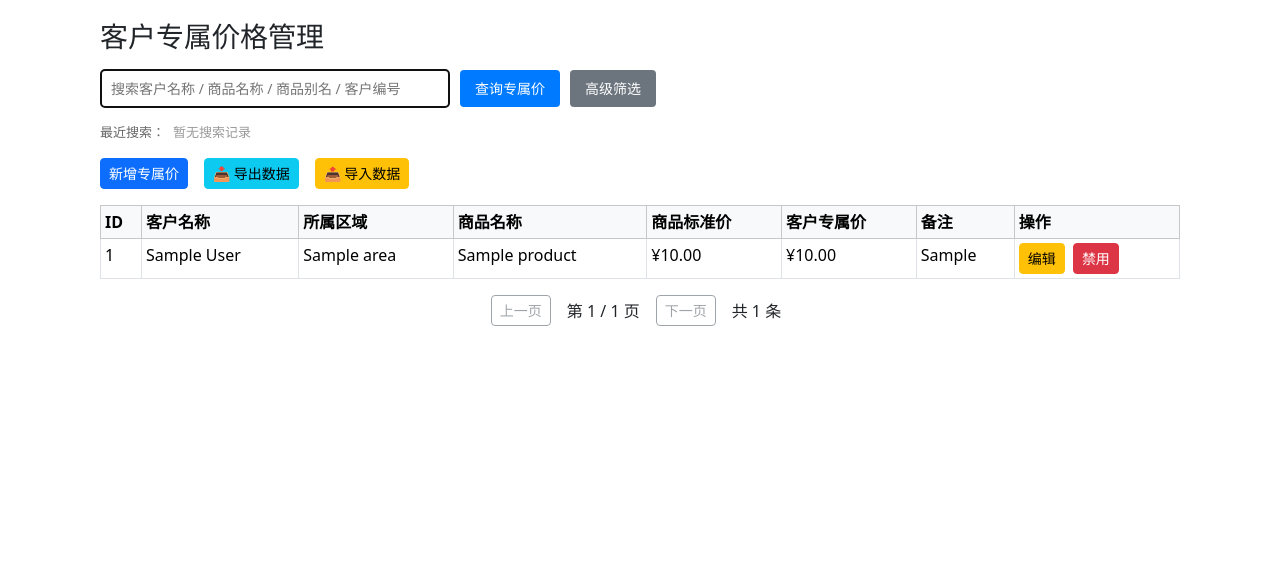
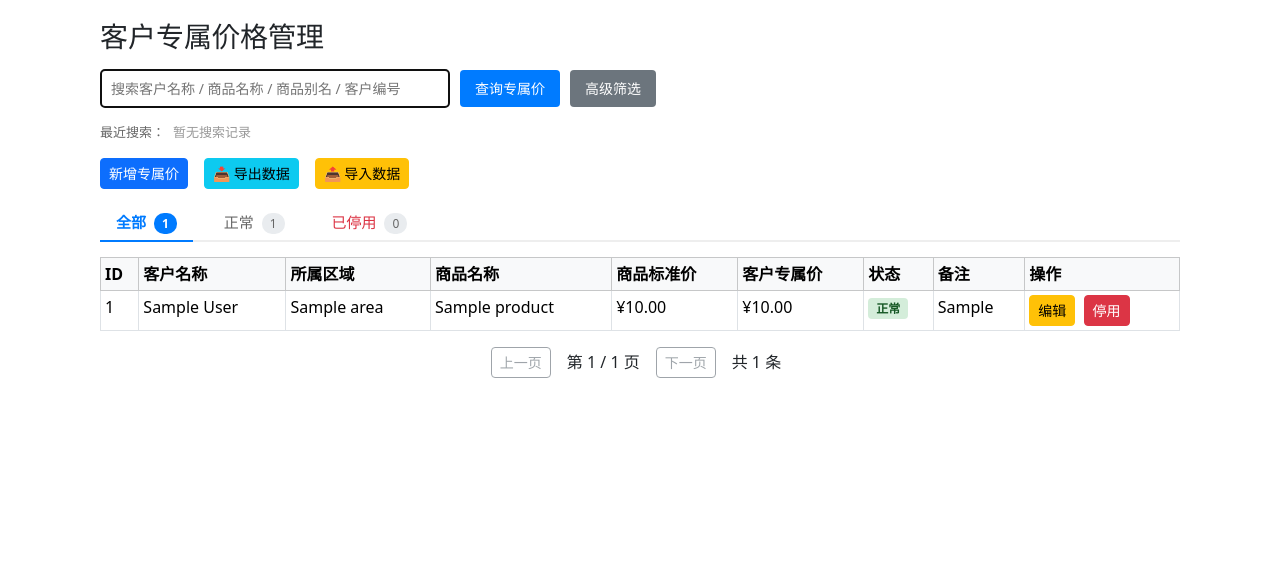
Before and after one commit to tanzhenjie-2025/EasyStock, a Django app: page /customer-manage/price/page/ in a window 1280 px wide. Shown: the part 56-622 px from the top of the page. Run offline with Django 5.2, Linux system fonts and the light colour scheme; a user stored in the database is signed in; tables that the repository leaves empty hold one stand-in row (values such as "Sample post"); some libraries are stand-ins or nearby versions.

Commit message:
客户模块-专属价是否禁用状态筛选

```diff
--- a/customer_manage/urls.py
+++ b/customer_manage/urls.py
@@ -42,4 +42,5 @@ path('api/customer/export/', views.customer_export, name='customer_export'),
 # 新增：客户专属价格导入导出
     path('api/price/export/', views.customer_price_export, name='customer_price_export'),
     path('api/price/import/', views.customer_price_import, name='customer_price_import'),
+path('price/enable/<int:pk>/', views.customer_price_enable, name='customer_price_enable'),
 ]
--- a/customer_manage/views.py
+++ b/customer_manage/views.py
@@ -545,30 +545,40 @@ def customer_page(request):
     return render(request, 'customer_manage/customer.html')
 
 # ========== 客户专属价格列表（手动缓存） ==========
+# ========== 客户专属价格列表（手动缓存，支持状态筛选） ==========
 @login_required
 @permission_required('customer_price_view')
 def customer_price_list(request):
-    """获取客户专属价格列表 - 手动缓存版"""
+    """获取客户专属价格列表 - 手动缓存版 + 状态筛选"""
     try:
         keyword = request.GET.get('keyword', '').strip()
         min_price = request.GET.get('min_price', '').strip()
         max_price = request.GET.get('max_price', '').strip()
         area_id = request.GET.get('area_id', '').strip()
+        status = request.GET.get('status', 'all')  # 新增：状态参数 all/active/disabled
         page = request.GET.get('page', 1)
 
-        cache_key = f"{CACHE_PREFIX_CUSTOMER_PRICE}{request.user.id}_{keyword}_{min_price}_{max_price}_{area_id}_{page}"
+        # 缓存Key包含status
+        cache_key = f"{CACHE_PREFIX_CUSTOMER_PRICE}{request.user.id}_{keyword}_{min_price}_{max_price}_{area_id}_{status}_{page}"
         cached_data = cache.get(cache_key)
         if cached_data:
             logger.info(f"命中专属价格缓存: {cache_key}")
             return JsonResponse(cached_data, safe=False, content_type='application/json')
 
         page_size = 15
-        prices = CustomerPrice.objects.all() \
+        # 使用 all_objects 获取包含禁用的所有专属价
+        prices = CustomerPrice.all_objects.all() \
             .select_related('customer__area', 'product') \
             .prefetch_related('product__aliases')
 
         if not request.user.has_permission(PERM_LOG_VIEW_ALL):
             pass
+
+        # 状态筛选
+        if status == 'active':
+            prices = prices.filter(is_active=True)
+        elif status == 'disabled':
+            prices = prices.filter(is_active=False)
 
         if keyword:
             keyword = full_to_half(keyword).strip()
@@ -608,6 +618,11 @@ def customer_price_list(request):
         if area_id and area_id.isdigit():
             prices = prices.filter(customer__area_id=int(area_id))
 
+        # 计算各状态数量（用于Tab显示）
+        all_count = CustomerPrice.all_objects.count()
+        active_count = CustomerPrice.objects.count()  # 默认管理器只返回active
+        disabled_count = all_count - active_count
+
         paginator = Paginator(prices, page_size)
         try:
             price_page = paginator.page(page)
@@ -629,13 +644,19 @@ def customer_price_list(request):
                 'product_aliases': [alias.alias_name for alias in cp.product.aliases.all()],
                 'custom_price': float(cp.custom_price),
                 'standard_price': float(cp.product.price),
-                'remark': cp.remark or ''
+                'remark': cp.remark or '',
+                'is_active': cp.is_active,  # 新增：返回状态
             })
 
         response_data = {
             'code': 1, 'msg': '查询成功', 'data': result, 'keyword': keyword,
             'page': int(page), 'total': paginator.count, 'total_pages': paginator.num_pages,
             'has_next': price_page.has_next(), 'has_previous': price_page.has_previous(),
+            'counts': {  # 新增：返回各状态数量
+                'all': all_count,
+                'active': active_count,
+                'disabled': disabled_count
+            }
         }
 
         cache.set(cache_key, response_data, CACHE_HIGH_PRIORITY)
@@ -648,6 +669,37 @@ def customer_price_list(request):
             {'code': 0, 'msg': f'查询失败：{str(e)}', 'data': []},
             safe=False, content_type='application/json'
         )
+
+# ========== 新增：启用客户专属价 ==========
+@login_required
+@permission_required('customer_price_delete')  # 复用删除权限
+def customer_price_enable(request, pk):
+    """启用客户专属价格接口"""
+    try:
+        cp = get_object_or_404(CustomerPrice.all_objects, pk=pk)
+        customer_name = cp.customer.name
+        product_name = cp.product.name
+        custom_price = float(cp.custom_price)
+        product_standard_price = float(cp.product.price)
+        remark = cp.remark if cp.remark else '无'
+
+        # 启用操作
+        cp.is_active = True
+        cp.disabled_time = None
+        cp.save()
+
+        create_operation_log(
+            request=request,
+            op_type='enable',
+            obj_type='customer_price',
+            obj_id=pk,
+            obj_name=f"{customer_name}-{product_name}",
+            detail=f"启用客户专属价：ID={pk}，客户={customer_name}，商品={product_name}，标准价={product_standard_price}元，专属价={custom_price}元，备注={remark}"
+        )
+        clear_customer_price_cache()
+        return JsonResponse({'code': 1, 'msg': '启用专属价成功'}, content_type='application/json')
+    except Exception as e:
+        return JsonResponse({'code': 0, 'msg': f'启用失败：{str(e)}'}, content_type='application/json')
 
 # ========== 新增客户价格（写操作，清理缓存） ==========
 @login_required
--- a/templates/customer_manage/customer_price.html
+++ b/templates/customer_manage/customer_price.html
@@ -275,12 +275,86 @@
     .btn-add-custom { margin-top: 10px; margin-bottom: 15px; }
     .btn-group-action { gap: 8px; display: flex; align-items: center; }
 
+    /* ========== 🔥 新增：状态Tab切换样式 ========== */
+    .status-tabs {
+        display: flex;
+        gap: 15px;
+        margin-bottom: 15px;
+        border-bottom: 2px solid #eee;
+        padding-bottom: 10px;
+    }
+    .status-tab {
+        padding: 6px 16px;
+        border: none;
+        background: none;
+        cursor: pointer;
+        font-size: 15px;
+        color: #666;
+        border-bottom: 2px solid transparent;
+        margin-bottom: -12px;
+        transition: all 0.2s;
+    }
+    .status-tab:hover {
+        color: #007bff;
+    }
+    .status-tab.active {
+        color: #007bff;
+        border-bottom-color: #007bff;
+        font-weight: bold;
+    }
+    .status-tab.disabled-tab {
+        color: #dc3545;
+    }
+    .status-tab.disabled-tab.active {
+        border-bottom-color: #dc3545;
+    }
+    .tab-count {
+        margin-left: 4px;
+        background: #e9ecef;
+        padding: 2px 8px;
+        border-radius: 10px;
+        font-size: 12px;
+        color: #666;
+    }
+    .status-tab.active .tab-count {
+        background: #007bff;
+        color: white;
+    }
+    .status-tab.disabled-tab.active .tab-count {
+        background: #dc3545;
+        color: white;
+    }
+
+    /* ========== 🔥 新增：已停用行样式 ========== */
+    .row-disabled {
+        background-color: #fff5f5 !important;
+        color: #999 !important;
+    }
+    .row-disabled td {
+        color: #999 !important;
+    }
+    .status-badge {
+        padding: 2px 8px;
+        border-radius: 4px;
+        font-size: 12px;
+        font-weight: bold;
+    }
+    .status-badge-active {
+        background: #d4edda;
+        color: #155724;
+    }
+    .status-badge-disabled {
+        background: #f8d7da;
+        color: #721c24;
+    }
 </style>
 {% endblock %}
 
 {% block content %}
 <div class="content-container">
     <h3>客户专属价格管理</h3>
+
+
 
     <!-- ========== 新增：搜索区域 ========== -->
     <div class="search-container">
@@ -333,6 +407,13 @@
         <button class="btn btn-sm btn-warning ms-2" onclick="showImportModal()">📤 导入数据</button>
     </div>
 
+    <!-- ========== 新增：状态Tab切换 ========== -->
+    <div class="status-tabs" id="statusTabs">
+        <button class="status-tab active" data-status="all">全部 <span class="tab-count" id="tabCountAll">0</span></button>
+        <button class="status-tab" data-status="active">正常 <span class="tab-count" id="tabCountActive">0</span></button>
+        <button class="status-tab disabled-tab" data-status="disabled">已停用 <span class="tab-count" id="tabCountDisabled">0</span></button>
+    </div>
+
     <table class="table table-sm table-bordered">
         <thead class="table-light">
             <tr>
@@ -342,6 +423,7 @@
                 <th>商品名称</th>
                 <th>商品标准价</th>
                 <th>客户专属价</th>
+                <th>状态</th> <!-- 新增：状态列 -->
                 <th>备注</th>
                 <th>操作</th>
             </tr>
@@ -511,6 +593,7 @@
     let customerList = [];
     let productList = [];
     let currentSearchKeyword = '';  // 新增：当前搜索关键词（用于标红）
+    let currentStatus = 'all';       // 新增：当前状态筛选
     const SEARCH_HISTORY_KEY = 'customer_price_search_history';  // 最近搜索记录key
     let customFieldCount = 0;    // 导出用：自定义字段计数器
 
@@ -522,6 +605,7 @@
     // ========== 页面初始化 ==========
     $(document).ready(function() {
         initSuggestBox(); // 初始化候选框
+        initStatusTabs(); // 🔥 新增：初始化状态Tab
         loadPriceList();  // 加载专属价列表
         initCustomerInput(); // 初始化客户输入框
         initProductInput();  // 初始化商品输入框
@@ -538,6 +622,27 @@
         // ========== 新增：页面加载时聚焦到搜索栏 ==========
         $('#searchInput').focus();
     });
+
+    // ========== 🔥 新增：初始化状态Tab切换 ==========
+    function initStatusTabs() {
+        $('#statusTabs .status-tab').on('click', function() {
+            // 切换active样式
+            $('#statusTabs .status-tab').removeClass('active');
+            $(this).addClass('active');
+            // 更新当前状态
+            currentStatus = $(this).data('status');
+            // 重新加载列表（回到第1页）
+            doSearch($('#searchInput').val().trim());
+        });
+    }
+
+    // ========== 🔥 新增：更新Tab数量显示 ==========
+    function updateTabCounts(counts) {
+        if (!counts) return;
+        $('#tabCountAll').text(counts.all || 0);
+        $('#tabCountActive').text(counts.active || 0);
+        $('#tabCountDisabled').text(counts.disabled || 0);
+    }
 
     // ========== 新增：价格输入框回车提交逻辑 ==========
     function initPriceInput() {
@@ -773,12 +878,13 @@
         suggestBox.style.display = 'block';
     }
 
-    // ========== 5. 原有逻辑改造（适配新输入框） ==========
-    // 🔥 加载专属价列表（支持分页+搜索+筛选）
-    function loadPriceList(keyword = '', minPrice = '', maxPrice = '', areaId = '', page = 1) {
-        // 构建查询参数（包含页码）
+    // ========== 5. 原有逻辑改造（适配新输入框+状态筛选） ==========
+    // 🔥 加载专属价列表（支持分页+搜索+筛选+状态）
+    function loadPriceList(keyword = '', minPrice = '', maxPrice = '', areaId = '', status = 'all', page = 1) {
+        // 构建查询参数（包含页码和状态）
         let url = '/customer-manage/price/list/?';
         url += `page=${page}&`;
+        url += `status=${status}&`; // 新增：状态参数
         if (keyword) url += `keyword=${encodeURIComponent(keyword)}&`;
         if (minPrice) url += `min_price=${encodeURIComponent(minPrice)}&`;
         if (maxPrice) url += `max_price=${encodeURIComponent(maxPrice)}&`;
@@ -788,27 +894,45 @@
             let html = '';
             currentSearchKeyword = res.keyword || '';
 
+            // 🔥 更新Tab数量
+            updateTabCounts(res.counts);
+
             if (res.code === 1 && Array.isArray(res.data) && res.data.length > 0) {
                 res.data.forEach(item => {
                     let customerName = highlightKeyword(item.customer_name, currentSearchKeyword);
                     let productName = highlightKeyword(item.product_name, currentSearchKeyword);
 
-                    html += `<tr onclick="openEditModal(${item.id})">
+                    // 🔥 根据状态设置行样式和操作按钮
+                    let rowClass = item.is_active ? '' : 'row-disabled';
+                    let statusBadge = item.is_active
+                        ? '<span class="status-badge status-badge-active">正常</span>'
+                        : '<span class="status-badge status-badge-disabled">已停用</span>';
+                    let actionBtns = '';
+                    if (item.is_active) {
+                        actionBtns = `
+                            <button class="btn btn-sm btn-warning me-1" onclick="openEditModal(${item.id}); event.stopPropagation();">编辑</button>
+                            <button class="btn btn-sm btn-danger" onclick="deletePrice(${item.id}); event.stopPropagation();">停用</button>
+                        `;
+                    } else {
+                        actionBtns = `
+                            <button class="btn btn-sm btn-success" onclick="enablePrice(${item.id}); event.stopPropagation();">启用</button>
+                        `;
+                    }
+
+                    html += `<tr class="${rowClass}" onclick="openEditModal(${item.id})">
                         <td>${item.id}</td>
                         <td>${customerName}</td>
                         <td>${item.customer_area_name || '无'}</td>
                         <td>${productName}</td>
                         <td>¥${item.standard_price.toFixed(2)}</td>
                         <td>¥${item.custom_price.toFixed(2)}</td>
+                        <td>${statusBadge}</td>
                         <td>${item.remark || '无'}</td>
-                        <td>
-                            <button class="btn btn-sm btn-warning me-1" onclick="openEditModal(${item.id}); event.stopPropagation();">编辑</button>
-                            <button class="btn btn-sm btn-danger" onclick="deletePrice(${item.id}); event.stopPropagation();">禁用</button>
-                        </td>
+                        <td>${actionBtns}</td>
                     </tr>`;
                 });
-                // 🔥 渲染分页按钮
-                renderPagination(res, keyword, minPrice, maxPrice, areaId);
+                // 🔥 渲染分页按钮（保留status）
+                renderPagination(res, keyword, minPrice, maxPrice, areaId, status);
             } else {
                 html = renderNoResultHtml(keyword);
                 $('#pagination').html('');
@@ -816,13 +940,13 @@
             $('#priceList').html(html);
         }, 'json').fail(function(err) {
             alert('加载专属价列表失败！');
-            $('#priceList').html('<tr><td colspan="8" class="text-center">加载失败，请刷新重试</td></tr>');
+            $('#priceList').html('<tr><td colspan="9" class="text-center">加载失败，请刷新重试</td></tr>');
             $('#pagination').html('');
         });
     }
 
-    // 🔥 渲染分页按钮（保留所有筛选条件）
-    function renderPagination(res, keyword, minPrice, maxPrice, areaId) {
+    // 🔥 渲染分页按钮（保留所有筛选条件+status）
+    function renderPagination(res, keyword, minPrice, maxPrice, areaId, status) {
         const page = res.page;
         const totalPages = res.total_pages;
         const hasPrev = res.has_previous;
@@ -832,7 +956,7 @@
 
         // 上一页
         if (hasPrev) {
-            paginationHtml += `<button class="btn btn-sm btn-outline-primary" onclick="loadPriceList('${keyword}', '${minPrice}', '${maxPrice}', '${areaId}', ${page-1})">上一页</button>`;
+            paginationHtml += `<button class="btn btn-sm btn-outline-primary" onclick="loadPriceList('${keyword}', '${minPrice}', '${maxPrice}', '${areaId}', '${status}', ${page-1})">上一页</button>`;
         } else {
             paginationHtml += `<button class="btn btn-sm btn-outline-secondary" disabled>上一页</button>`;
         }
@@ -842,7 +966,7 @@
 
         // 下一页
         if (hasNext) {
-            paginationHtml += `<button class="btn btn-sm btn-outline-primary" onclick="loadPriceList('${keyword}', '${minPrice}', '${maxPrice}', '${areaId}', ${page+1})">下一页</button>`;
+            paginationHtml += `<button class="btn btn-sm btn-outline-primary" onclick="loadPriceList('${keyword}', '${minPrice}', '${maxPrice}', '${areaId}', '${status}', ${page+1})">下一页</button>`;
         } else {
             paginationHtml += `<button class="btn btn-sm btn-outline-secondary" disabled>下一页</button>`;
         }
@@ -916,13 +1040,13 @@
         });
     }
 
-    // ========== 新增：执行搜索（含高级筛选，默认第1页） ==========
+    // ========== 新增：执行搜索（含高级筛选+状态，默认第1页） ==========
     function doSearch(keyword = '') {
         const minPrice = $('#minPrice').val().trim();
         const maxPrice = $('#maxPrice').val().trim();
         const areaId = $('#areaSelect').val().trim();
-        // 搜索时强制回到第1页
-        loadPriceList(keyword, minPrice, maxPrice, areaId, 1);
+        // 搜索时强制回到第1页，保留当前status
+        loadPriceList(keyword, minPrice, maxPrice, areaId, currentStatus, 1);
     }
 
     // ========== 新增：关键词标红处理 ==========
@@ -944,7 +1068,7 @@
     // ========== 新增：无结果提示渲染 ==========
     function renderNoResultHtml(keyword) {
         if (!keyword) {
-            return '<tr><td colspan="8" class="text-center">暂无客户专属价数据</td></tr>';
+            return '<tr><td colspan="9" class="text-center">暂无客户专属价数据</td></tr>';
         }
 
         // 拆分关键词，尝试精准提示
@@ -960,7 +1084,7 @@
             // 无法区分，显示通用提示
             return `
                 <tr>
-                    <td colspan="8" class="no-result">
+                    <td colspan="9" class="no-result">
                         <div>暂无匹配的客户专属价，请更换关键词重试</div>
                         <div class="action-btn">
                             <button class="btn btn-sm btn-primary" onclick="openAddModal()">新增专属价</button>
@@ -973,7 +1097,7 @@
         // 精准提示
         return `
             <tr>
-                <td colspan="8" class="no-result">
+                <td colspan="9" class="no-result">
                     <div>未找到<span class="highlight">${customerKeyword}</span>的<span class="highlight">${productKeyword}</span>专属价</div>
                     <div class="tips">
                         <span class="link-btn" onclick="searchCustomerAllPrice('${customerKeyword}')">查看${customerKeyword}的所有专属价 ▶</span> |
@@ -1022,7 +1146,7 @@
             $('#minPrice').val('');
             $('#maxPrice').val('');
             $('#areaSelect').val('');
-            // 重新搜索（保留关键词）
+            // 重新搜索（保留关键词和状态）
             doSearch($('#searchInput').val().trim());
         });
 
@@ -1103,7 +1227,7 @@
     // 打开编辑弹窗（适配新输入框）
     function openEditModal(id) {
         currentPriceId = id;
-        $.get('/customer-manage/price/list/', function(res) {
+        $.get('/customer-manage/price/list/', { status: currentStatus }, function(res) {
             const item = res.data.find(p => p.id === id);  // 修改：res.data
             if (!item) {
                 alert('专属价记录不存在！');
@@ -1164,8 +1288,8 @@
         const remark = $('#priceRemark').val().trim();
 
         // 校验
-        if (!customerId) { alert('请选择客户！'); return; }
-        if (!productId && !currentPriceId) { alert('请选择商品！'); return; } // 编辑时不校验商品/客户
+        if (!customerId && !currentPriceId) { alert('请选择客户！'); return; } // 编辑时不校验
+        if (!productId && !currentPriceId) { alert('请选择商品！'); return; } // 编辑时不校验
         if (!customPrice || isNaN(customPrice) || parseFloat(customPrice) < 0) {
             alert('请输入有效的专属价格！');
             return;
@@ -1208,7 +1332,7 @@
         });
     }
 
-    // 删除专属价（原有逻辑不变）
+    // 删除专属价（原有逻辑不变，文案调整）
     function deletePrice(id) {
         // 修改确认文案
         if (!confirm('确定要禁用该专属价吗？禁用后开单将不再享受此优惠，但历史数据保留。')) return;
@@ -1225,6 +1349,26 @@
             error: function(xhr, status, error) {
                 console.error('禁用专属价失败：', xhr.responseText);
                 alert('禁用专属价失败！\n' + xhr.responseText);
+            }
+        });
+    }
+
+    // ========== 🔥 新增：启用专属价 ==========
+    function enablePrice(id) {
+        if (!confirm('确定要启用该专属价吗？启用后开单将恢复此优惠。')) return;
+
+        $.ajax({
+            url: `/customer-manage/price/enable/${id}/`,
+            type: 'POST',
+            headers: {'X-CSRFToken': getCsrfToken()},
+            dataType: 'json',
+            success: function(res) {
+                alert(res.msg);
+                if (res.code === 1) loadPriceList();
+            },
+            error: function(xhr, status, error) {
+                console.error('启用专属价失败：', xhr.responseText);
+                alert('启用专属价失败！\n' + xhr.responseText);
             }
         });
     }
```
